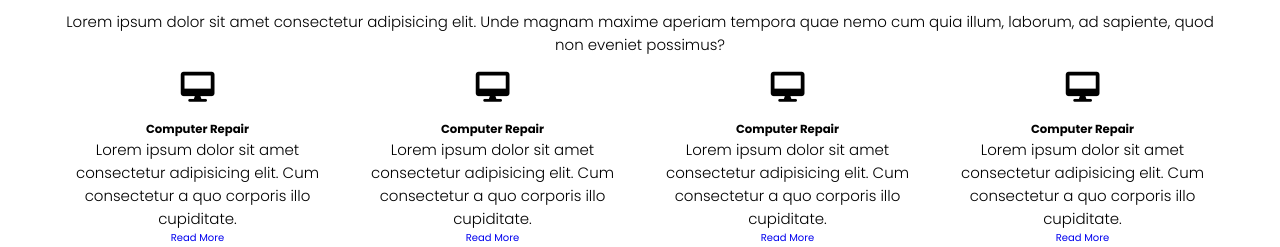
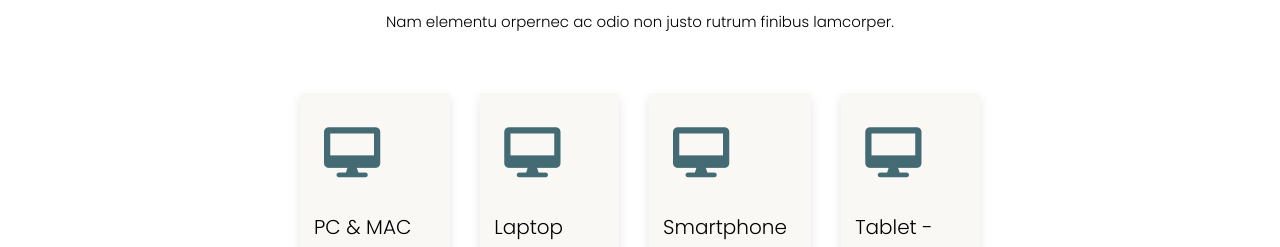
Before and after one commit to mariamills/WeFixIt-Repair, a plain HTML site: page index.html in a window 1280 px wide. Shown: the part 703-950 px from the top of the page. Drawn offline with Linux system fonts and the light colour scheme.

Commit message:
Section Added

```diff
--- a/index.html
+++ b/index.html
@@ -82,13 +82,12 @@
     <div class="container">
         <div class="box-title col-span-12">
             <h1>Get Your Repair Started</h1>
-            <p>Lorem ipsum dolor sit amet consectetur adipisicing elit. Unde magnam maxime aperiam tempora quae nemo cum
-                quia illum, laborum, ad sapiente, quod non eveniet possimus?</p>
+            <p>Nam elementu orpernec ac odio non justo rutrum finibus lamcorper.</p>
         </div>
 
         <div class="box col-span-3">
             <h1><i class="fa-solid fa-desktop"></i></h1>
-            <h3>Computer Repair</h3>
+            <h3><a href="#"></a>PC & MAC Computers</h3>
             <p>Lorem ipsum dolor sit amet consectetur adipisicing elit. Cum consectetur a quo corporis illo cupiditate.
             </p>
             <a href="#">Read More</a>
@@ -96,7 +95,7 @@
 
         <div class="box col-span-3">
             <h1><i class="fa-solid fa-desktop"></i></h1>
-            <h3>Computer Repair</h3>
+            <h3><a href="#"></a>Laptop Macbook Repair</h3>
             <p>Lorem ipsum dolor sit amet consectetur adipisicing elit. Cum consectetur a quo corporis illo cupiditate.
             </p>
             <a href="#">Read More</a>
@@ -104,7 +103,7 @@
 
         <div class="box col-span-3">
             <h1><i class="fa-solid fa-desktop"></i></h1>
-            <h3>Computer Repair</h3>
+            <h3><a href="#"></a>Smartphone Repair</h3>
             <p>Lorem ipsum dolor sit amet consectetur adipisicing elit. Cum consectetur a quo corporis illo cupiditate.
             </p>
             <a href="#">Read More</a>
@@ -112,7 +111,7 @@
 
         <div class="box col-span-3">
             <h1><i class="fa-solid fa-desktop"></i></h1>
-            <h3>Computer Repair</h3>
+            <h3><a href="#"></a>Tablet - iPad Repair</h3>
             <p>Lorem ipsum dolor sit amet consectetur adipisicing elit. Cum consectetur a quo corporis illo cupiditate.
             </p>
             <a href="#">Read More</a>
--- a/style.css
+++ b/style.css
@@ -214,12 +214,14 @@ nav .container{
     display: flex;
     justify-content: center;
     align-items: center;
-    padding: 5rem;
+    padding: 5rem 0;
     text-align: center;
 }
 
 .get-started .container{
     display: grid;
+    gap: 3rem;
+    margin: 0 30rem;
 }
 
 .col-span-12{
@@ -239,6 +241,52 @@ nav .container{
 .get-started p{
     font-size: 1.5rem;
     font-weight: 300;
+}
+
+.box{
+    background-color: #F9F8F4;
+    padding: 14px;
+    margin-top: 3rem;
+    text-align: left;
+    box-shadow: var(--box-shadow);
+}
+
+.box h1{
+    font-size: 5rem;
+    color: var(--green);
+}
+
+.box h3{
+    font-size: 2rem;
+    font-weight: 200;
+    padding: 1rem 0;
+    margin: 0 0 10px;
+}
+
+.box p{
+    font-size: 1.5rem;
+    letter-spacing: 1px;
+    line-height: 27px;
+    padding: 0.5rem 0;
+    margin: 0 0 30px;
+    font-weight: 100;
+}
+
+.box a{
+    color: var(--orange);
+    text-decoration: underline;
+    font-size: 1.5rem;
+    transition: color 0.2s linear;
+}
+
+.box h3:hover{
+    color: var(--orange);
+    cursor: pointer;
+}
+
+.box a:hover{
+    color: var(--green);
+    text-decoration: none;
 }
 
 
```
